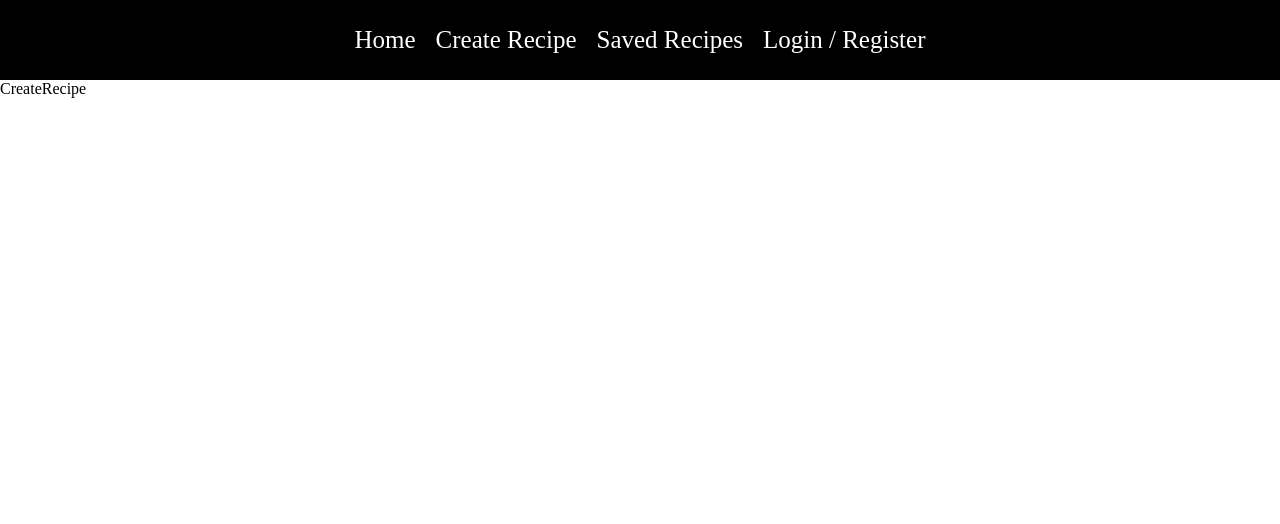
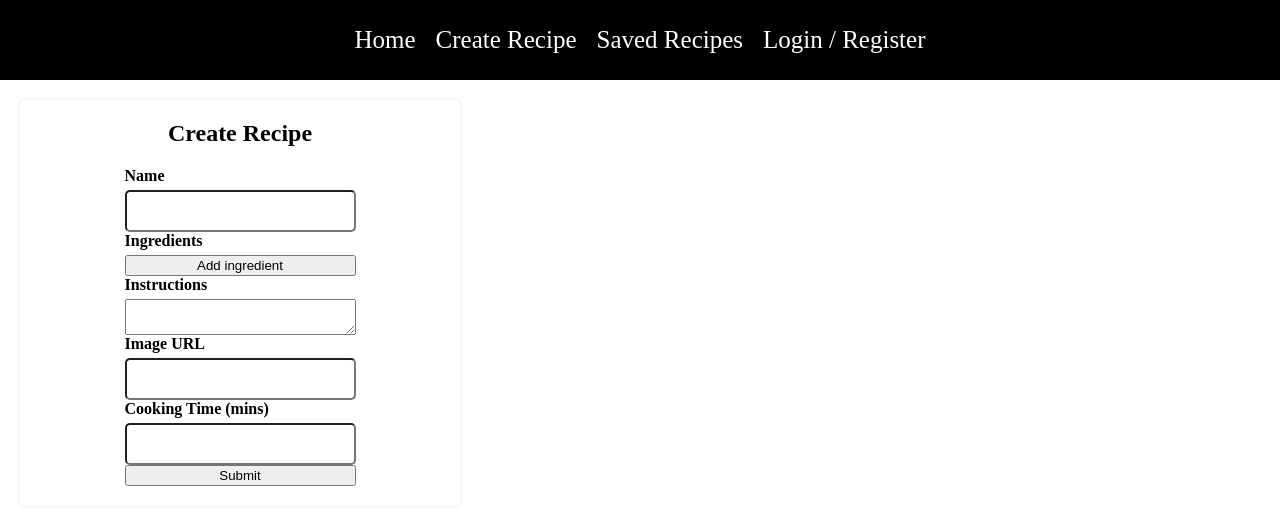
Before and after one commit to BaseballShar/recipe-app_client, a React (Vite) app: page /create-recipe in a window 1280 px wide. Shown: the top 524 px of the page. Built offline with nearby package versions, Linux system fonts and the light colour scheme.

Commit message:
Done create recipe page

```diff
--- a/src/pages/CreateRecipe.jsx
+++ b/src/pages/CreateRecipe.jsx
@@ -1,3 +1,85 @@
+import axios from "axios";
+import { useState } from "react";
+import { useNavigate } from "react-router-dom";
+
 export default function CreateRecipe() {
-  return <div>CreateRecipe</div>;
+  const [recipe, setRecipe] = useState({
+    name: "",
+    ingredients: [],
+    instructions: "",
+    imageUrl: "",
+    cookingTime: 0,
+    userOwner: window.localStorage.getItem("userID"),
+  });
+
+  const navigate = useNavigate();
+
+  function handleFormUpdate(event) {
+    setRecipe({ ...recipe, [event.target.name]: event.target.value });
+  }
+
+  function handleAddIngredient() {
+    const ingredients = [...recipe.ingredients, ""];
+    setRecipe({ ...recipe, ingredients });
+  }
+
+  function handleUpdateIngredient(event, idx) {
+    const { value } = event.target;
+    const ingredients = [...recipe.ingredients];
+    ingredients[idx] = value;
+    setRecipe({ ...recipe, ingredients });
+  }
+
+  async function handleSubmit(event) {
+    try {
+      event.preventDefault();
+      await axios.post("http://localhost:3001/recipes", recipe);
+      alert("Recipe created!");
+      navigate("/");
+    } catch (error) {
+      console.error(error);
+    }
+  }
+
+  return (
+    <div className="create-recipe">
+      <h2>Create Recipe</h2>
+      <form onSubmit={handleSubmit}>
+        <label htmlFor="name">Name</label>
+        <input type="text" id="name" name="name" onChange={handleFormUpdate} />
+        <label htmlFor="ingredients">Ingredients</label>
+        <button type="button" onClick={handleAddIngredient}>
+          Add ingredient
+        </button>
+        {recipe.ingredients.map((_, idx) => (
+          <input
+            key={idx}
+            type="text"
+            onChange={(e) => handleUpdateIngredient(e, idx)}
+          />
+        ))}
+        <label htmlFor="instructions">Instructions</label>
+        <textarea
+          id="instructions"
+          name="instructions"
+          onChange={handleFormUpdate}
+        />
+        <label htmlFor="imageUrl">Image URL</label>
+        <input
+          type="text"
+          id="imageUrl"
+          name="imageUrl"
+          onChange={handleFormUpdate}
+        />
+        <label htmlFor="cookingTime">Cooking Time (mins)</label>
+        <input
+          type="number"
+          id="cookingTime"
+          name="cookingTime"
+          onChange={handleFormUpdate}
+        />
+        <button type="submit">Submit</button>
+      </form>
+    </div>
+  );
 }
```
